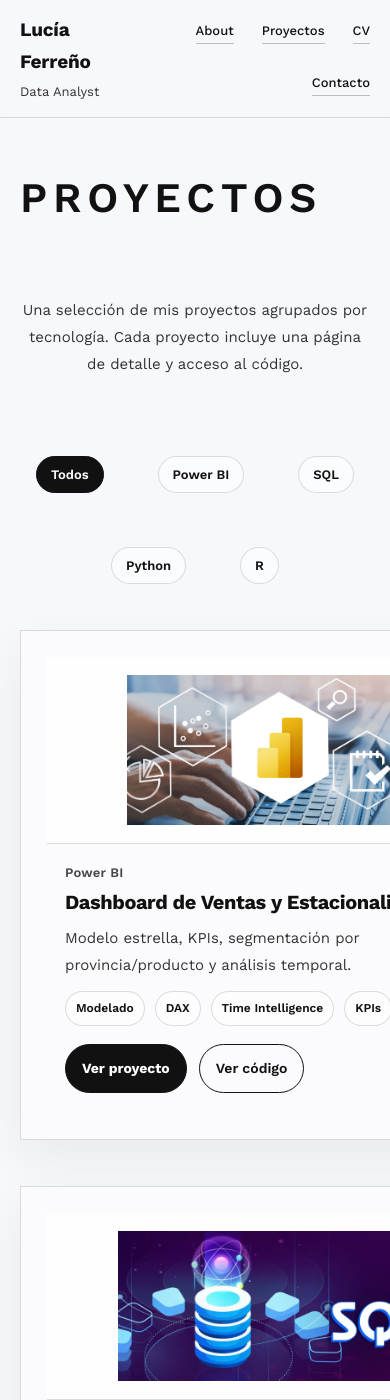
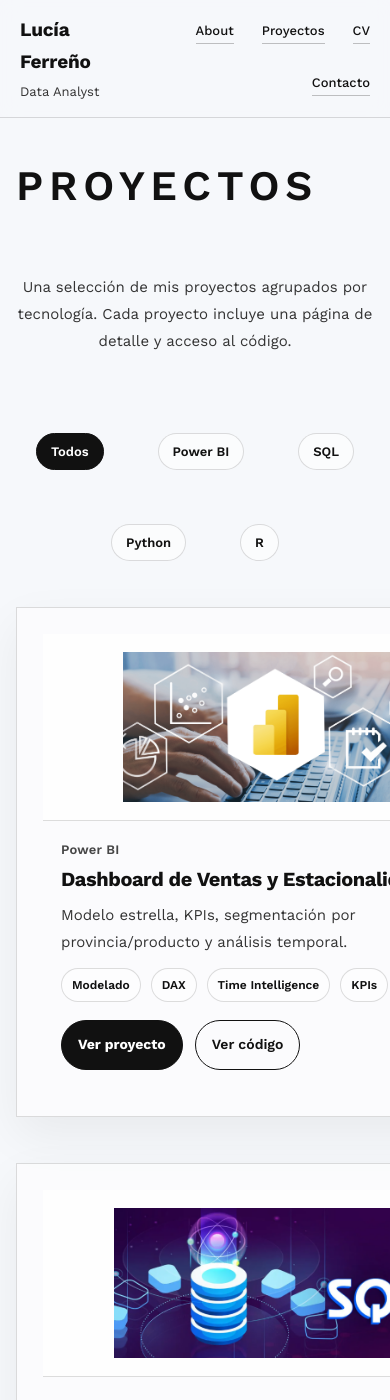
Before and after one commit to lucia-ferreno-pico/Portfolio, a Jekyll site: the page built from projects.md, in a window 390 px wide and 1400 px high. Built offline with Jekyll 4.4.1, drawn with Linux system fonts in a browser that asks for light colours.

Commit message:
Update main.css

```diff
--- a/assets/css/main.css
+++ b/assets/css/main.css
@@ -1385,3 +1385,20 @@
     justify-content: start;
   }
 }
+/* CV headings: permitir salto y evitar corte */
+h2, h3{
+  white-space: normal;
+  overflow-wrap: anywhere;
+  word-break: normal;
+}
+
+/* Mobile: títulos largos más pequeños */
+@media (max-width: 760px){
+  h2{ font-size: 32px; line-height: 1.15; }
+}
+@media (max-width: 760px){
+  .container{
+    padding-left: 16px;
+    padding-right: 16px;
+  }
+}
```
